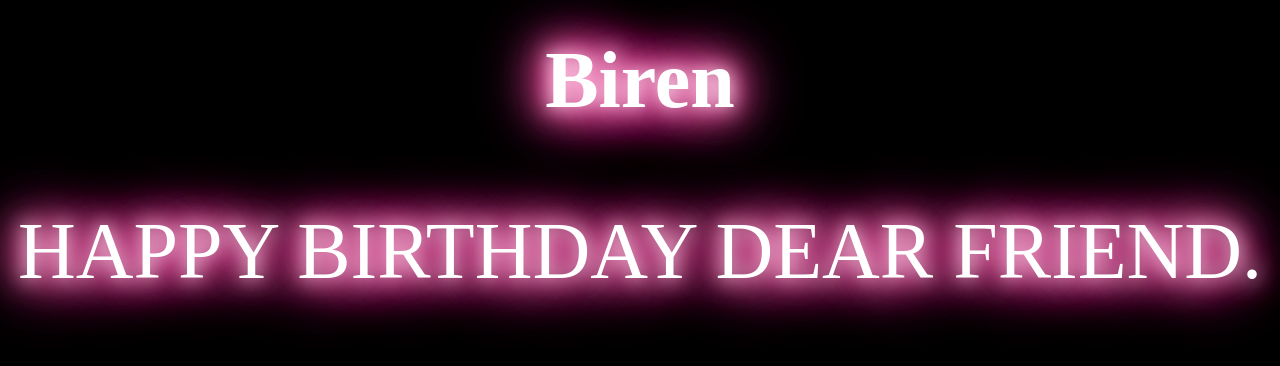
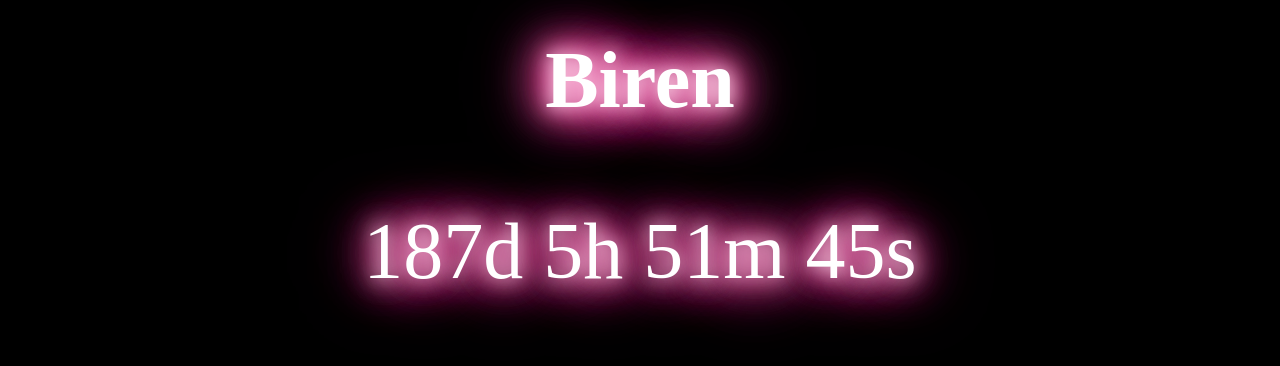
Before and after one commit to AEAANANDSHAW/b, a plain HTML site: page index.html in a window 1280 px wide. Shown: the part 402-768 px from the top of the page. Drawn offline with Linux system fonts and the light colour scheme.

Commit message:
Update index.html

```diff
--- a/index.html
+++ b/index.html
@@ -36,7 +36,7 @@ p {
 <h1 class="glow">Biren</h1>
 <p id="demo" class="glow"></p>
 <script>
-var deadline = new Date("Dec 05, 2019 00:00:00").getTime();
+var deadline = new Date("Dec 05, 2020 00:00:00").getTime();
 var x = setInterval(function() {
 var now = new Date().getTime();
 var t = deadline - now;
```
